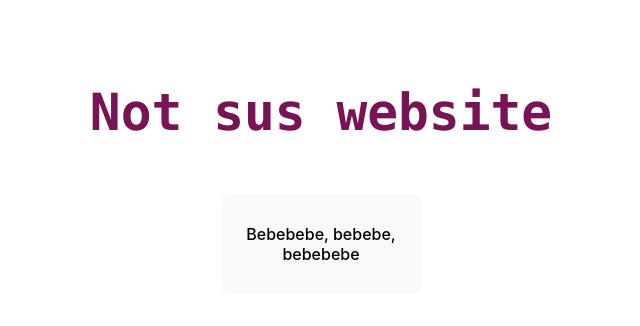
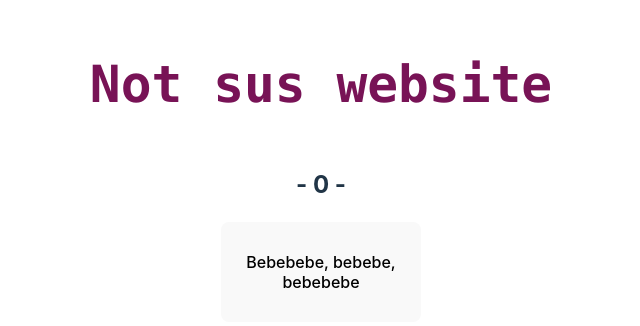
Before and after one commit to Shkamblushka/projectre, a React (Vite) app: page / in a window 1280 px wide. Shown: the part 228-554 px from the top of the page, without its empty margins (319-959 px from the left). Built offline with nearby package versions, Linux system fonts and the light colour scheme.

Commit message:
finaly working button press count

```diff
--- a/src/App.jsx
+++ b/src/App.jsx
@@ -5,13 +5,22 @@ import './App.css'
 import data from './data.json'
 
 function App() {
-
+  ///const timesrolled = 0;
+  const [timesrolled, setCount] = useState(0)
+  const whererolled = false;
+  let rolltext;
+  if (whererolled) {
+    rolltext = <h2>true</h2>
+  } else {
+    rolltext = <h2>- {timesrolled} -</h2>
+  }
   return (
     <>
       <div>
         <h1 className='not_sus_website'>Not sus website</h1>
+        {rolltext}
         <a href={data.video_link} target="_blank">
-          <button style={{ width: "200px", height: "100px",}}>Bebebebe, bebebe, bebebebe</button>
+          <button onClick={() => setCount((timesrolled) => timesrolled + 1)} style={{ width: "200px", height: "100px",}}>Bebebebe, bebebe, bebebebe</button>
         </a>
       </div>
     </>
```
